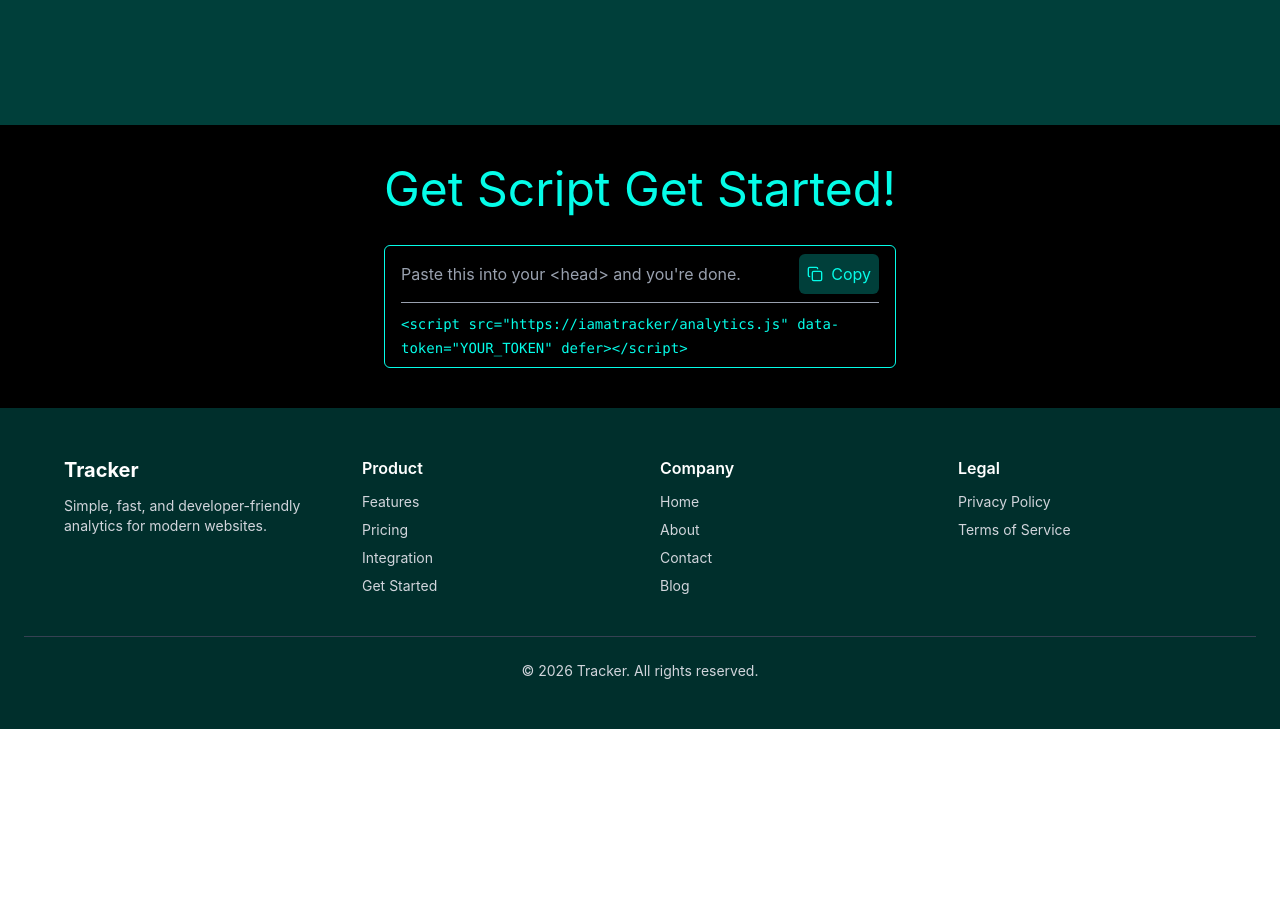
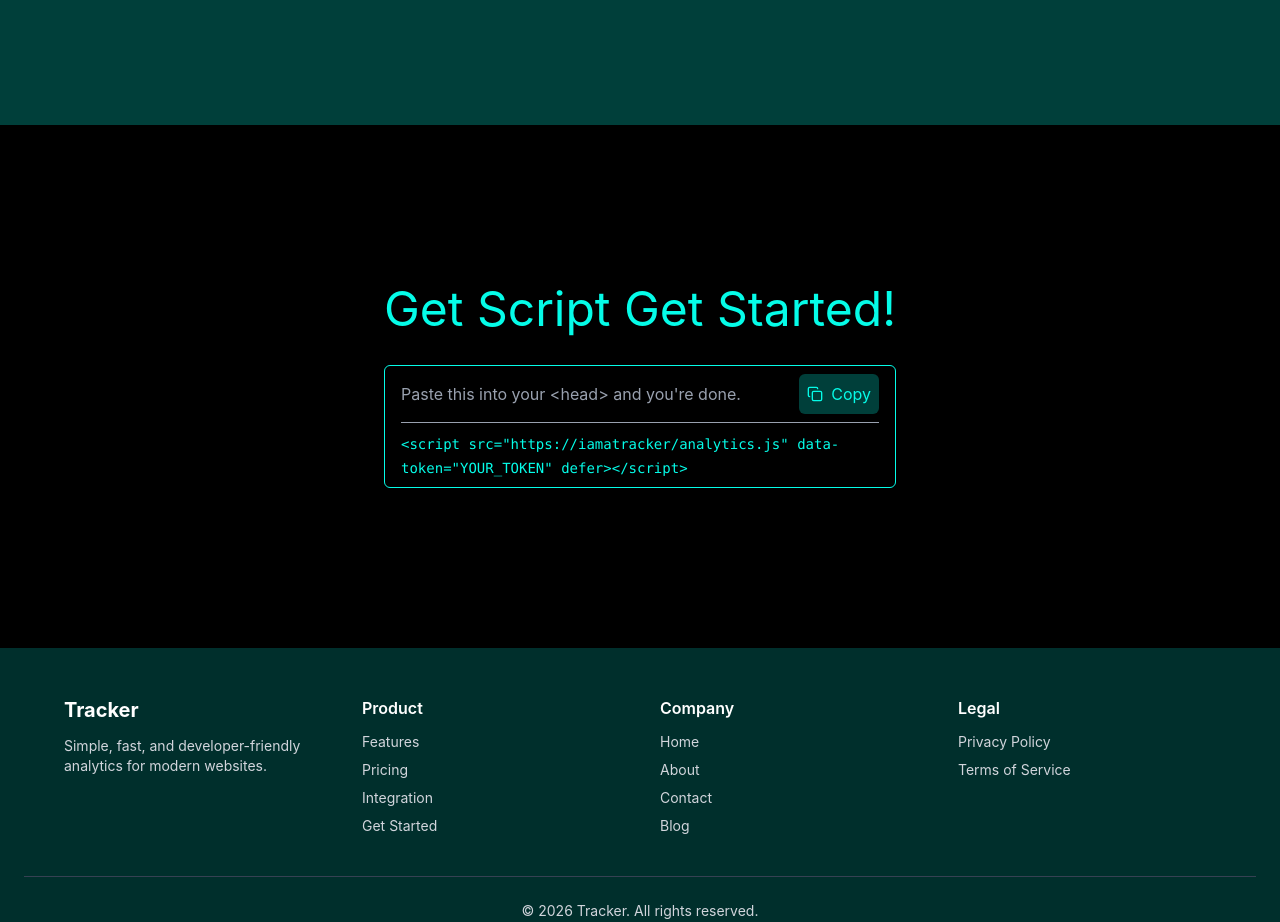
Before and after one commit to Muhammad-Raheel04/tracker, a React (Vite) app in the folder frontend/: page / in a window 1280 px wide. Shown: the part 1920-2842 px from the top of the page. Before the commit the page ends 2649 px from the top, so only its background shows below. Built offline with nearby package versions, Linux system fonts and the light colour scheme; no server answers.

Commit message:
feat(TrackingScript): update padding of component

```diff
--- a/frontend/src/components/TrackingScript.jsx
+++ b/frontend/src/components/TrackingScript.jsx
@@ -11,7 +11,7 @@
     }
     return (
         <>
-        <div className='flex flex-col justify-center items-center md:gap-8 gap-4 bg-black px-4 py-10 '>
+        <div className='flex flex-col justify-center items-center md:gap-8 gap-4 bg-black px-4 py-40 '>
             <h2 className='text-xl md:text-5xl text-[#05fce8]'>Get Script Get Started!</h2>
             <div className='border border-[#05fce8] rounded-md px-4 w-full max-w-lg'>
                 <div className='flex justify-between items-center border-b border-gray-400 mb-2 py-2  '>
```
